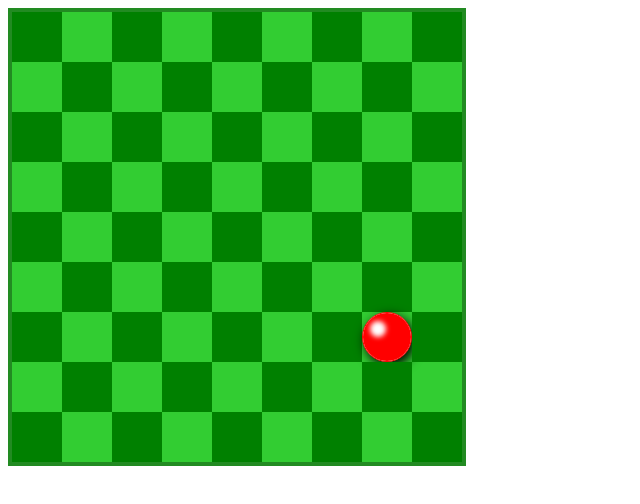
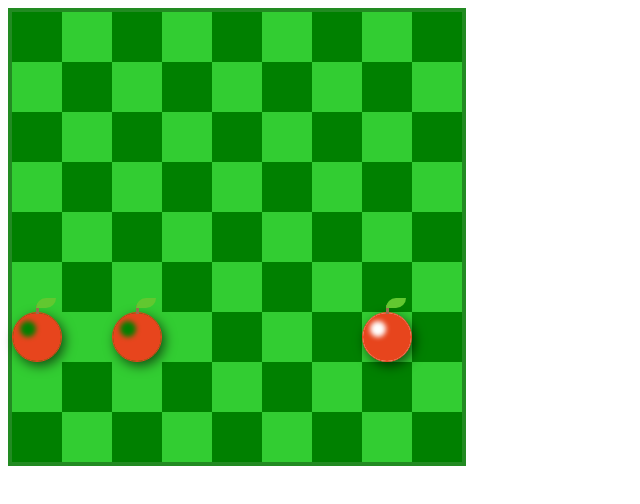
Before and after one commit to treez/vanilla-snake, a website: page index.html in a window 1280 px wide. Shown: the whole page, without its empty margins (0-640 px from the left). Drawn offline with Linux system fonts and the light colour scheme.

Commit message:
Add to apple leaf and branch

```diff
--- a/index.html
+++ b/index.html
@@ -74,9 +74,9 @@
         <div class="cell"></div>
     </div>
     <div class="row">
+        <div class="cell apple"></div>
         <div class="cell"></div>
-        <div class="cell"></div>
-        <div class="cell"></div>
+        <div class="cell apple"></div>
         <div class="cell"></div>
         <div class="cell"></div>
         <div class="cell"></div>
--- a/styles.css
+++ b/styles.css
@@ -25,13 +25,42 @@
     width: 50px;
     height: 50px;
     display: table-cell;
+    position: relative;
 }
 
 .apple {
-    --apple-color: red;
+    --apple-color: #e7451d;
+    --apple-leaf-color: #61c830;
+    --apple-branch-color: #976e4c;
     border: 1px solid var(--apple-color);
     border-radius: 50%;
     background: #fff;
     box-shadow: inset -9px -8px 5px 16px var(--apple-color),
-    3px 4px 12px 0 black;
+    3px 4px 12px 0 rgba(0, 0, 0, .6);
+    z-index: 10;
 }
+
+.apple::before {
+    position: absolute;
+    content: '';
+    height: 10px;
+    width: 20px;
+    background: var(--apple-leaf-color);
+    top: -15px;
+    left: 23px;
+    border-radius: 10px 0;
+    z-index: 15;
+}
+
+.apple::after {
+    position: absolute;
+    content: '';
+    height: 9px;
+    width: 3px;
+    background: var(--apple-branch-color);
+    top: -8px;
+    left: 23px;
+    z-index: 12;
+
+
+}
```
